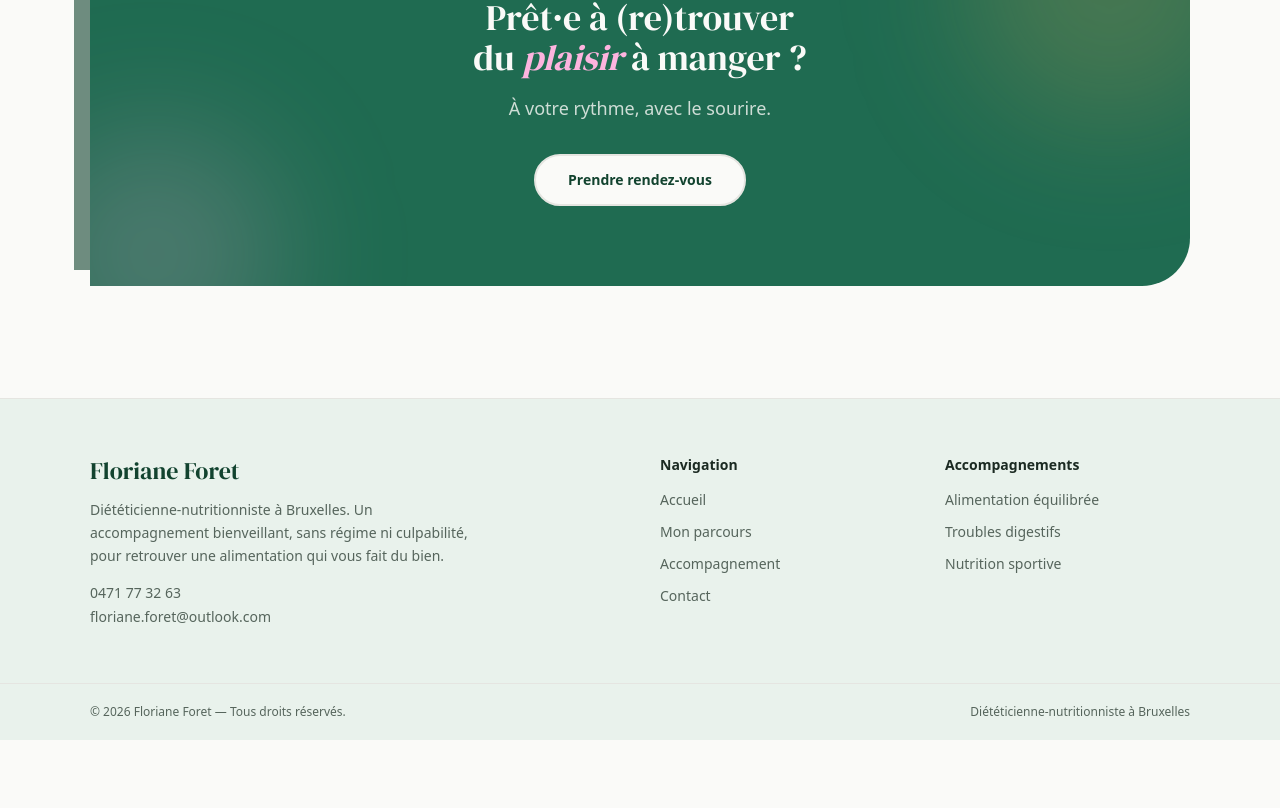
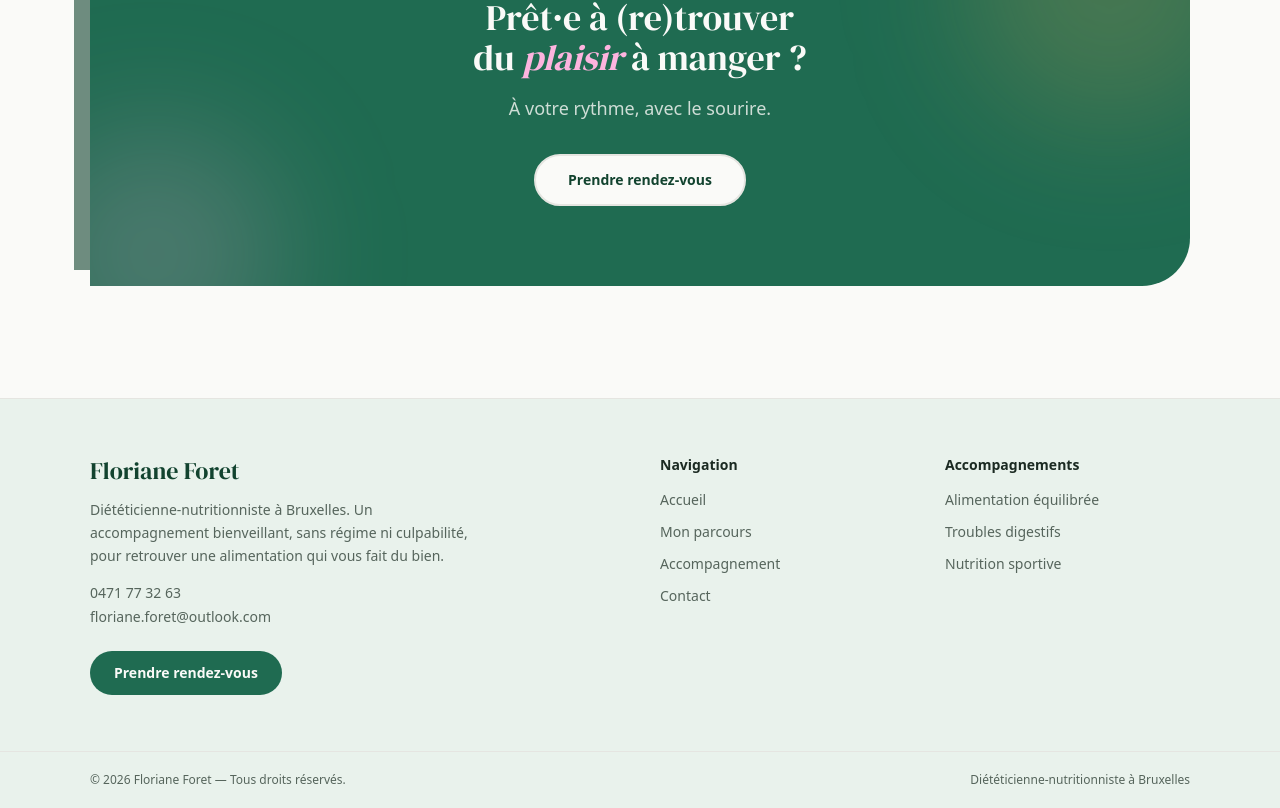
Before and after one commit to suelemarinel/floriane-foret-dieteticienne, a Next.js app: page / in a window 1280 px wide. Shown: the part 4256-5064 px from the top of the page. Before the commit the page ends 4996 px from the top, so only its background shows below. Built offline with nearby package versions, Linux system fonts and the light colour scheme.

Commit message:
ajout du cta dans le footer

```diff
--- a/src/components/layout/Footer.tsx
+++ b/src/components/layout/Footer.tsx
@@ -28,6 +28,15 @@ export default function Footer() {
               </a>
             </p>
           </div>
+
+          <Link
+            href={siteConfig.bookingUrl}
+            target="_blank"
+            rel="noopener noreferrer"
+            className="mt-6 inline-flex items-center justify-center rounded-full bg-primary px-6 py-3 text-sm font-semibold text-cream transition-colors hover:bg-primary-dark"
+          >
+            Prendre rendez-vous
+          </Link>
         </div>
 
         <div>
```
